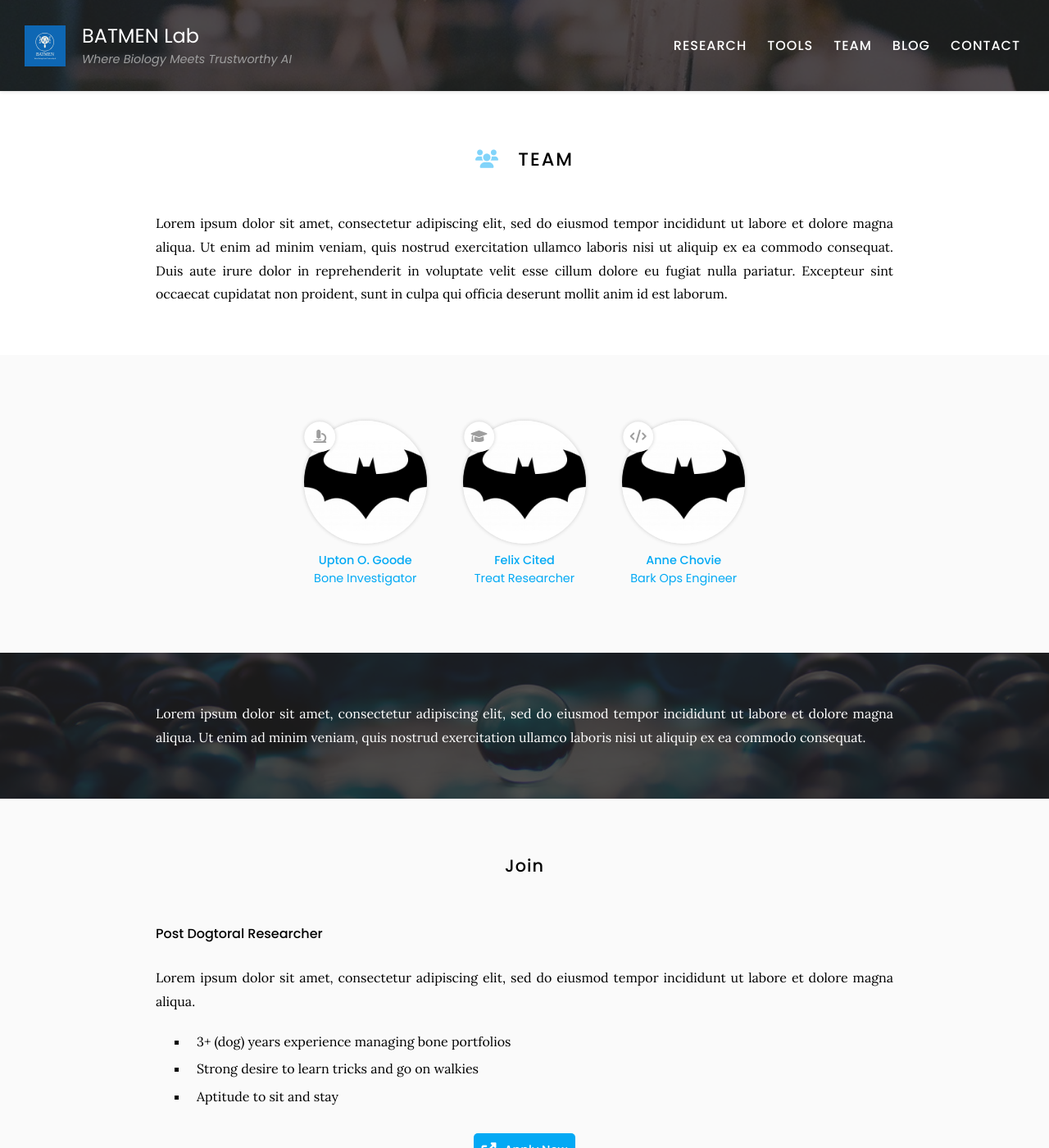
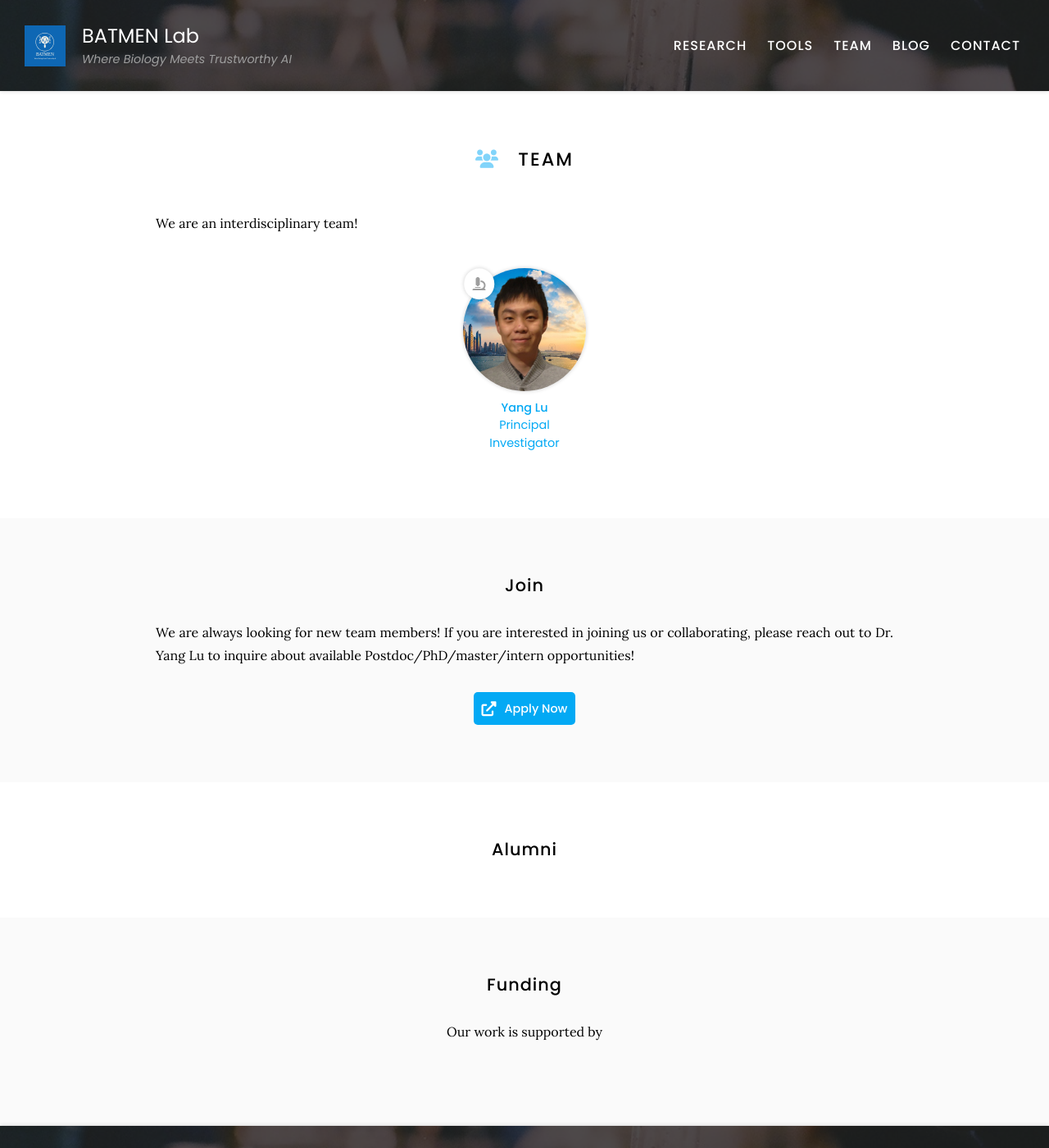
Before and after one commit to batmen-lab/batmen-lab.github.io, a Jekyll site: the page built from team/index.md, in a window 1280 px wide and 1400 px high. Shown: the whole window at 82% size. Built offline with Jekyll 4.4.1, drawn with Linux system fonts in a browser that asks for light colours; some of the changed text lies outside the part shown.

Commit message:
team & member

```diff
--- a/_config.yaml
+++ b/_config.yaml
@@ -12,7 +12,7 @@ baseurl: ""
 # site social media and other links
 links:
   email: yanglu@uwaterloo.ca
-  google-scholar: https://scholar.google.com/citations?user=C4CLJQgAAAAJ
+  google-scholar: C4CLJQgAAAAJ
   github: https://github.com/batmen-lab
 
 ### advanced settings
--- a/team/index.md
+++ b/team/index.md
@@ -3,89 +3,52 @@ title: Team
 nav:
   order: 3
   tooltip: About our team
+redirect_from:
+  - /lab-members
+  - /alums
+  - /staff
+  - /trainees
 ---
 
 # <i class="fas fa-users"></i>Team
 
-Lorem ipsum dolor sit amet, consectetur adipiscing elit, sed do eiusmod tempor incididunt ut labore et dolore magna aliqua.
-Ut enim ad minim veniam, quis nostrud exercitation ullamco laboris nisi ut aliquip ex ea commodo consequat.
-Duis aute irure dolor in reprehenderit in voluptate velit esse cillum dolore eu fugiat nulla pariatur.
-Excepteur sint occaecat cupidatat non proident, sunt in culpa qui officia deserunt mollit anim id est laborum.
+We are an interdisciplinary team!
 
-{% include section.html %}
-
-{%
-  include list.html
-  data="members"
-  component="portrait"
-  filters="role: pi"
-%}
-{%
-  include list.html
-  data="members"
-  component="portrait"
-  filters="role: phd"
-%}
-{%
-  include list.html
-  data="members"
-  component="portrait"
-  filters="role: programmer"
-%}
+{% include list.html data="members" component="portrait" filters="role: pi, group: " %}
+{% include list.html data="members" component="portrait" filters="role: postdoc, group: " %}
+{% include list.html data="members" component="portrait" filters="role: phd, group: " %}
+{% include list.html data="members" component="portrait" filters="role: mphil, group: " %}
+{% include list.html data="members" component="portrait" filters="role: undergrad, group: " %}
 {:.center}
-
-{% include section.html background="images/banner.jpg" dark=true%}
-
-Lorem ipsum dolor sit amet, consectetur adipiscing elit, sed do eiusmod tempor incididunt ut labore et dolore magna aliqua.
-Ut enim ad minim veniam, quis nostrud exercitation ullamco laboris nisi ut aliquip ex ea commodo consequat.
 
 {% include section.html %}
 
 ## Join
 
-#### Post Dogtoral Researcher
+We are always looking for new team members! If you are interested in joining us or collaborating, please reach out to Dr. Yang Lu to inquire about available Postdoc/PhD/master/intern opportunities!
 
-Lorem ipsum dolor sit amet, consectetur adipiscing elit, sed do eiusmod tempor incididunt ut labore et dolore magna aliqua.
+{% include link.html type="external" link="mailto:yanglu@uwaterloo.ca" text="Apply Now" icon="" style="button" %}
+{:.center}
 
-- 3+ (dog) years experience managing bone portfolios
-- Strong desire to learn tricks and go on walkies
-- Aptitude to sit and stay
+{% include section.html %}
 
-{% include link.html type="external" link="https://google.com/" text="Apply Now" icon="" style="button" %}
+## Alumni
+
+{% include list.html data="members" component="portrait" filters="role: postdoc, group: alum" style="small" %}
+{% include list.html data="members" component="portrait" filters="role: phd, group: alum" style="small" %}
+{% include list.html data="members" component="portrait" filters="role: mphil, group: alum" style="small" %}
+{% include list.html data="members" component="portrait" filters="role: undergrad, group: alum" style="small" %}
 {:.center}
 
 {% include section.html %}
 
 ## Funding
 
-Our work is made possible by funding from several organizations.
+Our work is supported by
 {:.center}
 
 {%
   include gallery.html
   style="square"
 
-  image1="images/photo.jpg"
-  link1="https://nasa.gov/"
-  tooltip1="Cool Foundation"
-
-  image2="images/photo.jpg"
-  link2="https://nasa.gov/"
-  tooltip2="Cool Institute"
-
-  image3="images/photo.jpg"
-  link3="https://nasa.gov/"
-  tooltip3="Cool Initiative"
-
-  image4="images/photo.jpg"
-  link4="https://nasa.gov/"
-  tooltip4="Cool Foundation"
-
-  image5="images/photo.jpg"
-  link5="https://nasa.gov/"
-  tooltip5="Cool Institute"
-
-  image6="images/photo.jpg"
-  link6="https://nasa.gov/"
-  tooltip6="Cool Initiative"
 %}
```
Also changed, not shown: _members/anne-chovie.md (deleted, +0 -17 lines), _members/felix-cited.md (deleted, +0 -18 lines), _members/upton-goode.md (deleted, +0 -18 lines), _members/yang-lu.md (added, +21 -0 lines), images/photo.jpg (deleted), images/team/yang-lu.jpg (added).
